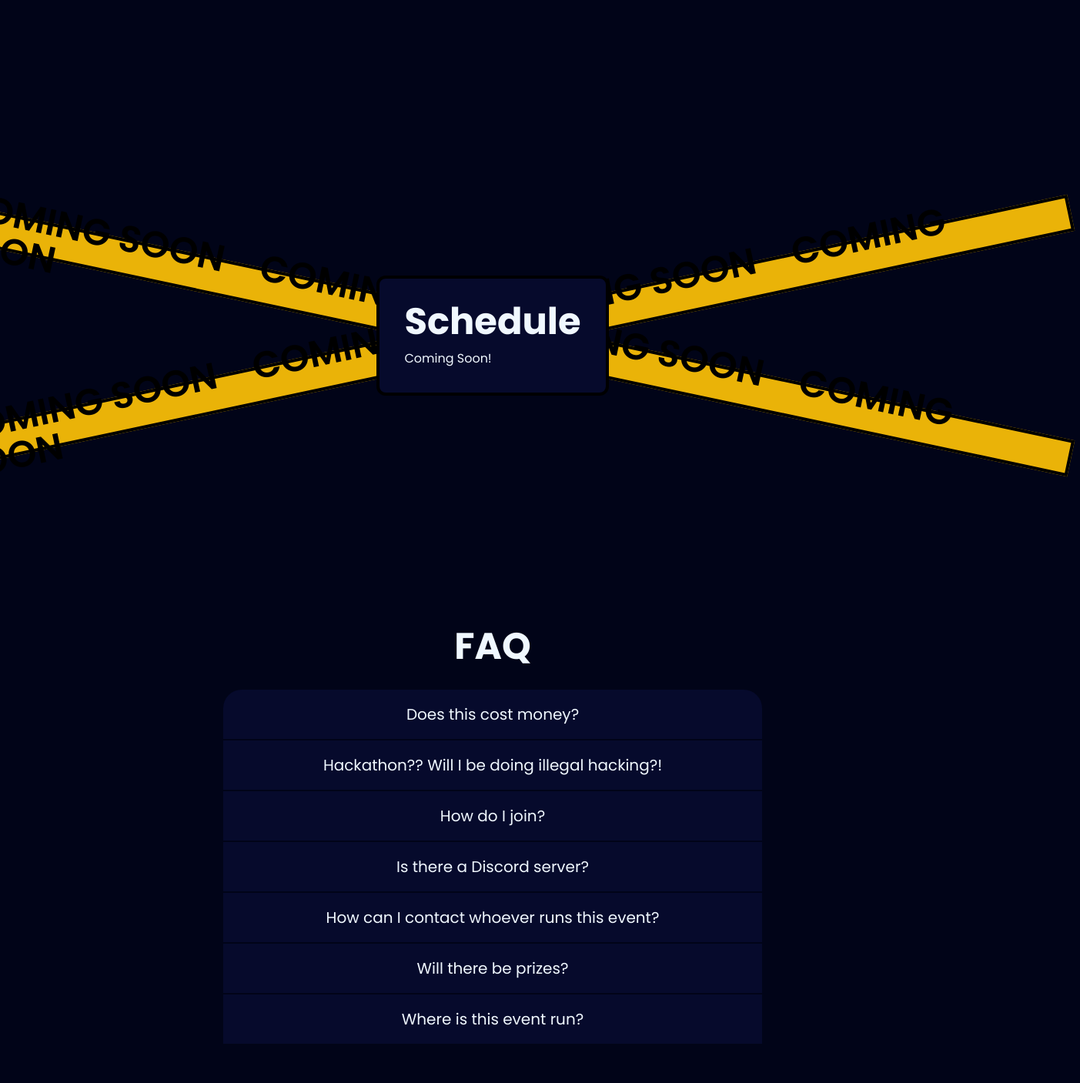
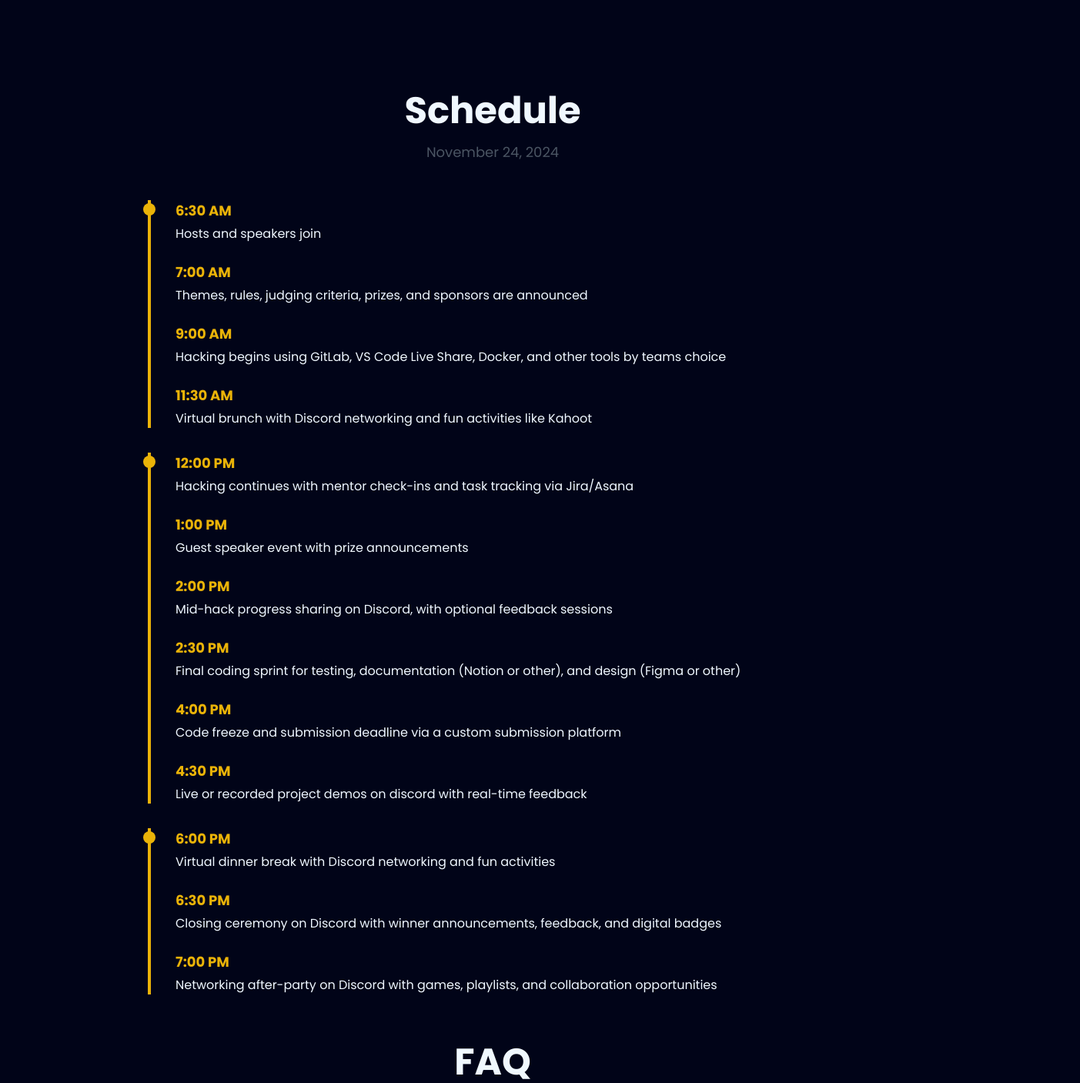
Before and after one commit to weprogramstuff/weprogramstuff.github.io, a plain HTML site: page index.html in a window 1280 px wide. Shown: the part 2400-3807 px from the top of the page at 77% size, 1403 px wide, since content can reach past the window. Drawn offline with nearby package versions, Linux system fonts and the light colour scheme; a web font is replaced by a local one.

Commit message:
added schedule

```diff
--- a/index.html
+++ b/index.html
@@ -115,29 +115,87 @@
                 </div>
             </div>
         </section>
-        <section id="schedule" class="overflow-hidden flex justify-center items-center">
-            <div class="absolute w-[120%] h-12 bg-yellow-500 rotate-12 border-4 border-black hidden sm:flex items-center px-12 justify-between">
-                <p class="text-black text-5xl font-semibold text-clip">COMING SOON&emsp;COMING SOON</p>
-                <p class="text-black text-5xl font-semibold text-clip">COMING SOON&emsp;COMING SOON</p>
+        <section id="schedule" class="relative h-auto overflow-hidden py-16 px-4">
+            <div class="relative z-10 max-w-4xl mx-auto">
+                <div class="text-center mb-12">
+                    <h2 class="text-4xl md:text-5xl font-bold mb-4">Schedule</h2>
+                    <p class="text-lg text-gray-600">November 24, 2024</p>
+                </div>
+
+                <div class="space-y-6">
+                    <div class="flex flex-col gap-8">
+                        <div class="relative pl-8 border-l-4 border-yellow-500">
+                            <div class="absolute w-4 h-4 bg-yellow-500 rounded-full -left-[10px] top-1"></div>
+                            <div class="space-y-6">
+                                <div class="group">
+                                    <time class="text-lg font-bold text-yellow-500">6:30 AM</time>
+                                    <p class="mt-1">Hosts and speakers join</p>
+                                </div>
+                                <div class="group">
+                                    <time class="text-lg font-bold text-yellow-500">7:00 AM</time>
+                                    <p class="mt-1">Themes, rules, judging criteria, prizes, and sponsors are announced</p>
+                                </div>
+                                <div class="group">
+                                    <time class="text-lg font-bold text-yellow-500">9:00 AM</time>
+                                    <p class="mt-1">Hacking begins using GitLab, VS Code Live Share, Docker, and other tools by teams choice</p>
+                                </div>
+                                <div class="group">
+                                    <time class="text-lg font-bold text-yellow-500">11:30 AM</time>
+                                    <p class="mt-1">Virtual brunch with Discord networking and fun activities like Kahoot</p>
+                                </div>
+                            </div>
+                        </div>
+
+                        <div class="relative pl-8 border-l-4 border-yellow-500">
+                            <div class="absolute w-4 h-4 bg-yellow-500 rounded-full -left-[10px] top-1"></div>
+                            <div class="space-y-6">
+                                <div class="group">
+                                    <time class="text-lg font-bold text-yellow-500">12:00 PM</time>
+                                    <p class="mt-1">Hacking continues with mentor check-ins and task tracking via Jira/Asana</p>
+                                </div>
+                                <div class="group">
+                                    <time class="text-lg font-bold text-yellow-500">1:00 PM</time>
+                                    <p class="mt-1">Guest speaker event with prize announcements</p>
+                                </div>
+                                <div class="group">
+                                    <time class="text-lg font-bold text-yellow-500">2:00 PM</time>
+                                    <p class="mt-1">Mid-hack progress sharing on Discord, with optional feedback sessions</p>
+                                </div>
+                                <div class="group">
+                                    <time class="text-lg font-bold text-yellow-500">2:30 PM</time>
+                                    <p class="mt-1">Final coding sprint for testing, documentation (Notion or other), and design (Figma or other)</p>
+                                </div>
+                                <div class="group">
+                                    <time class="text-lg font-bold text-yellow-500">4:00 PM</time>
+                                    <p class="mt-1">Code freeze and submission deadline via a custom submission platform</p>
+                                </div>
+                                <div class="group">
+                                    <time class="text-lg font-bold text-yellow-500">4:30 PM</time>
+                                    <p class="mt-1">Live or recorded project demos on discord with real-time feedback</p>
+                                </div>
+                            </div>
+                        </div>
+
+                        <div class="relative pl-8 border-l-4 border-yellow-500">
+                            <div class="absolute w-4 h-4 bg-yellow-500 rounded-full -left-[10px] top-1"></div>
+                            <div class="space-y-6">
+                                <div class="group">
+                                    <time class="text-lg font-bold text-yellow-500">6:00 PM</time>
+                                    <p class="mt-1">Virtual dinner break with Discord networking and fun activities</p>
+                                </div>
+                                <div class="group">
+                                    <time class="text-lg font-bold text-yellow-500">6:30 PM</time>
+                                    <p class="mt-1">Closing ceremony on Discord with winner announcements, feedback, and digital badges</p>
+                                </div>
+                                <div class="group">
+                                    <time class="text-lg font-bold text-yellow-500">7:00 PM</time>
+                                    <p class="mt-1">Networking after-party on Discord with games, playlists, and collaboration opportunities</p>
+                                </div>
+                            </div>
+                        </div>
+                    </div>
+                </div>
             </div>
-            <div class="absolute w-[120%] h-12 bg-yellow-500 -rotate-12 border-4 border-black hidden sm:flex items-center px-12 justify-between">
-                <p class="text-black text-5xl font-semibold text-clip">COMING SOON&emsp;COMING SOON</p>
-                <p class="text-black text-5xl font-semibold text-clip">COMING SOON&emsp;COMING SOON</p>
-            </div>
-            <div class="w-auto p-8 flex flex-col sm:bg-[#060A2C] rounded-xl gap-3 sm:border-4 sm:border-black">
-                <h2 class="sm:text-5xl text-3xl font-bold">Schedule</h2>
-                <p class="max-w-md">Coming Soon!</p>
-            </div>
-
-            <ul>
-               <!--insert schedule pic Here! - example below
-                <li>Friday, 6:00 PM - Opening Ceremony</li>
-                <li>Friday, 7:00 PM - Coding Challenge #1</li>
-                <li>Saturday, 10:00 AM - Workshop: Web Development</li>
-                <li>Saturday, 1:00 PM - Coding Challenge #2</li>
-                <li>Sunday, 9:00 AM - Workshop: Mobile App Development</li>
-                <li>Sunday, 12:00 PM - Closing Ceremony</li> -->
-            </ul>
         </section>
 
         <section id="faq" class="flex flex-col gap-8 justify-center items-center h-auto">
```
